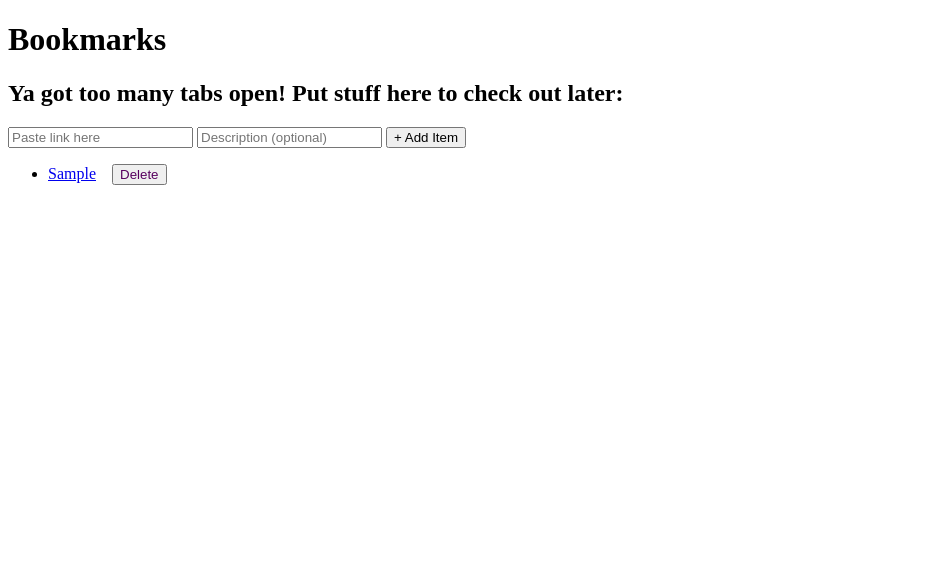
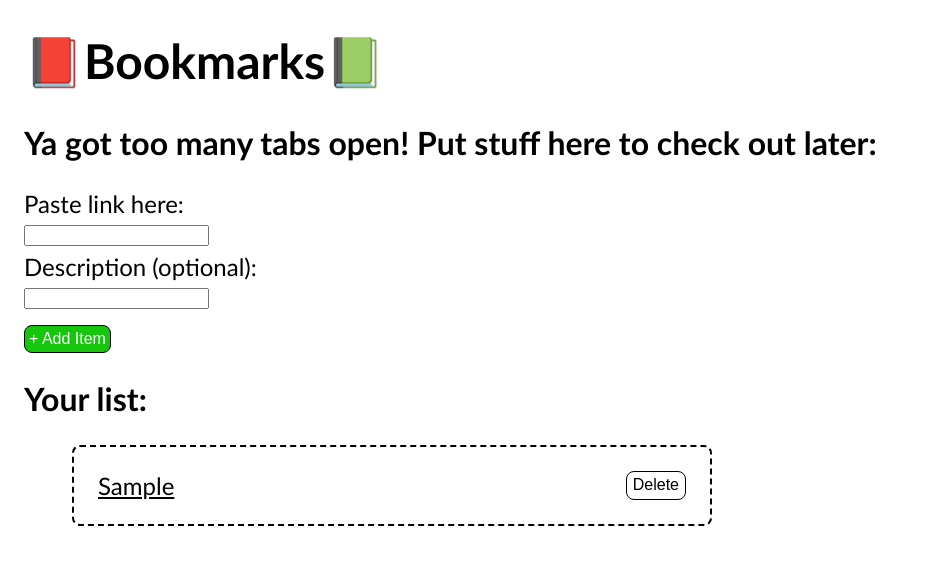
Before and after one commit to DaveyDevs/bookmarks, a plain HTML site: page index.html in a window 1280 px wide. Both pictures are taken after typing "Sample", "Sample" into the empty fields and a click on the input "+ Add Item". Shown: the whole page, without its empty margins (0-930 px from the left). Drawn offline with Linux system fonts and the light colour scheme.

Commit message:
7-11 clean and error free for now

```diff
--- a/index.html
+++ b/index.html
@@ -2,28 +2,27 @@
 <html lang="en">
   <head>
     <meta charset="UTF-8" />
-    <title>Bookmarks</title>
+    <title>📕Bookmarks📗</title>
     <link rel="stylesheet" href="style.css" />
   </head>
   <body>
     <div class="wrapper">
-      <h1 class="page-title">Bookmarks</h1>
+      <h1 class="page-title">📕Bookmarks📗</h1>
       <h2 class="page-desc">
         Ya got too many tabs open! Put stuff here to check out later:
       </h2>
 
       <form class="add-items">
-        <input type="text" name="link" placeholder="Paste link here" required />
-        <input
-          type="text"
-          name="description"
-          placeholder="Description (optional)"
-        />
-        <input type="submit" value="+ Add Item" />
+        <label for="lflink">Paste link here:</label>
+        <input id="lflink" type="text" name="link" required />
+        <label for="lfdesc">Description (optional):</label>
+        <input id="lfdesc" type="text" name="description" />
+        <input class="add-button" type="submit" value="+ Add Item" />
       </form>
+      <div class="list-wrapper">
+        <h2>Your list:</h2>
       <ul class="listing">
-        <li>Example item</button></li>
-        <li>Example item 2</li>
+      </div>
       </ul>
     </div>
 
--- a/script.js
+++ b/script.js
@@ -5,21 +5,11 @@ const ITEMS = JSON.parse(localStorage.getItem("items")) || [];
 
 let idNum = localStorage.getItem("idNum") || 0;
 
-// leaving off 7/7. Got some stuff working but it feels like a mess. Also, now when I click on literally anything it is targeted and triggers the deleteItem function?????
-
-//Going to delete alot right now, go to github if I want to get anything back
-
-const LISTTEMPLATE = ITEMS.map((item) => {
-  return `<li id="${item.idNum}"><a href="${item.LINK}" title="${item.DESC}">${
-    item.DESC ? item.DESC : item.LINK
-  }</a><button class="delete-btn">Delete</button></li>`;
-});
-
 function populateItems() {
   LISTING.innerHTML = ITEMS.map((item) => {
-    return `<li id="${item.idNum}"><a href="${item.LINK}" title="${
-      item.DESC
-    }">${
+    return `<li class="list-item" id="${item.idNum}"><a href="${
+      item.LINK
+    }" title="${item.DESC}">${
       item.DESC ? item.DESC : item.LINK
     }</a><button class="delete-btn">Delete</button></li>`;
   }).join("");
@@ -59,8 +49,10 @@ function addItem(e) {
 //Need to delete in two places? The live list and local storage? I figured out how to do the idnumber thing, let's see if that's helpful
 
 function deleteItem() {
-  localStorage.setItem("items", JSON.stringify(ITEMS));
-
+  let check = confirm("Are you sure?");
+  if (check !== true) {
+    return;
+  } else {
     let filteredItem = ITEMS.filter((item) => {
       return item.idNum.toString() === this.parentNode.id;
     });
@@ -83,6 +75,7 @@ function deleteItem() {
       button.addEventListener("click", deleteItem);
     });
   }
+}
 
 populateItems();
 
--- a/style.css
+++ b/style.css
@@ -1,4 +1,95 @@
-.delete-btn {
-  color: #57005f;
-  margin-left: 1rem;
+:root {
+  --red: #e81224;
+  --green: #16c60c;
 }
+
+html {
+  box-sizing: border-box;
+  font-family: "Gill Sans", "Gill Sans MT", Calibri, "Trebuchet MS", sans-serif;
+  margin-left: 1em;
+  min-height: 100vh;
+}
+
+*,
+*:before,
+*:after {
+  box-sizing: inherit;
+}
+
+h1 {
+  font-size: 3em;
+}
+
+h2 {
+  font-size: 2em;
+}
+
+.add-items label {
+  display: block;
+  font-size: 1.5em;
+  margin: 0.25em auto;
+}
+
+ul {
+  list-style-type: none;
+}
+
+.list-item {
+  border: 0.15em black dashed;
+  border-radius: 0.5em;
+  display: flex;
+  justify-content: space-between;
+  margin: 0.5em;
+  max-width: 65vw;
+  padding: 1.5em;
+}
+
+@media screen and (min-width: 1000px) {
+  .list-item {
+    max-width: 50vw;
+  }
+}
+
+.list-item a {
+  color: black;
+  display: block;
+  font-size: 1.5em;
+  max-width: 70%;
+  overflow-wrap: break-word;
+  transition: 0.2s;
+  word-wrap: break-word;
+}
+
+.list-item a:hover,
+.list-item a:focus {
+  color: var(--green);
+}
+
+.add-button {
+  padding: 0.25em;
+  margin-top: 1em;
+}
+
+.delete-btn,
+.add-button {
+  background-color: white;
+  border: 1px black double;
+  border-radius: 0.5em;
+  display: block;
+  font-size: 1em;
+  transition: 0.2s;
+}
+
+.add-button:hover,
+.add-button:focus {
+  background-color: var(--green);
+  color: white;
+  cursor: pointer;
+}
+
+.delete-btn:hover,
+.delete-btn:focus {
+  background-color: var(--red);
+  color: white;
+  cursor: pointer;
+}
```
Lines whose indentation alone changed are shown as unchanged.
